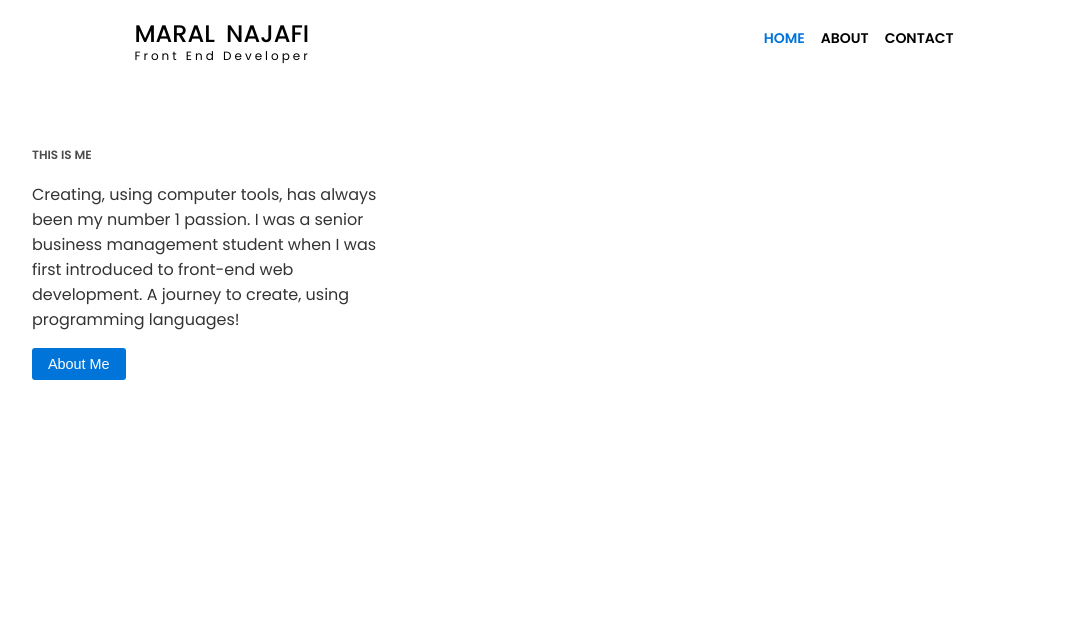
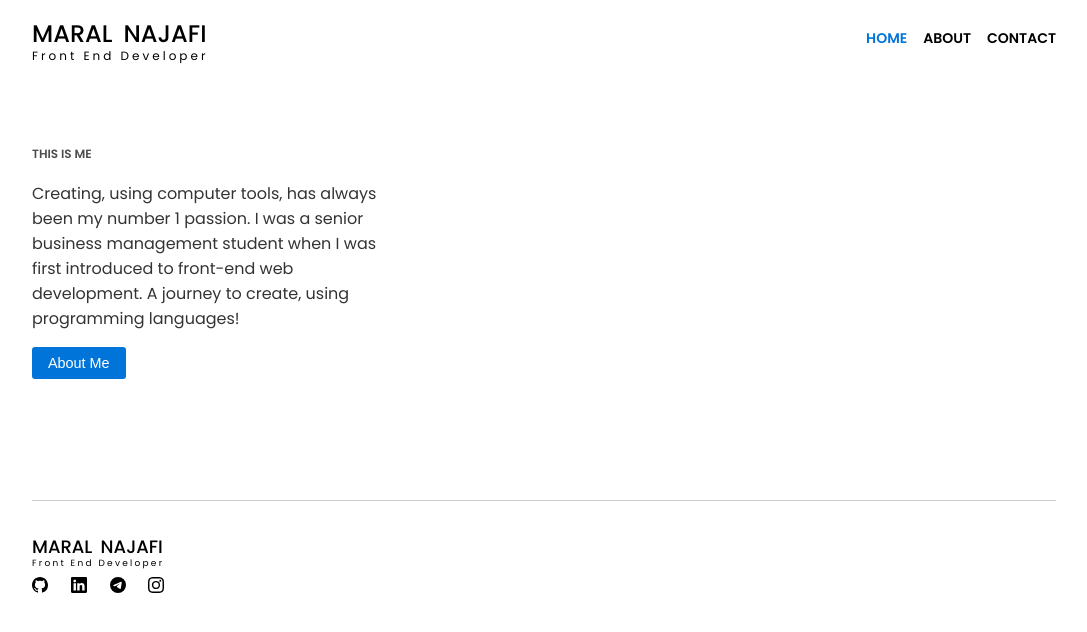
Before and after one commit to MaralNajafi/personal-website, a React (Create React App) app: page / in a window 1280 px wide. Shown: the top 632 px of the page, without its empty margins (96-1183 px from the left). Built offline with nearby package versions, Linux system fonts and the light colour scheme.

Commit message:
create and modify: footer related components

```diff
--- a/src/Components/Containers/Container.jsx
+++ b/src/Components/Containers/Container.jsx
@@ -1,5 +1,5 @@
 import React from "react";
 
 export default function Container({ children }) {
-  return <div className="container d-flex flex-col background">{children}</div>;
+  return <div className="container d-flex flex-col jc-start background">{children}</div>;
 }
--- /dev/null
+++ b/src/Components/Footer/MainFooter.jsx
@@ -0,0 +1,38 @@
+import React from "react";
+import InnerContainer from "../Containers/InnerContainer";
+import MeBox from "../Boxes/MeBox";
+import Tooltip from "../Tooltip/Tooltip";
+import SVG from "../SVG";
+import { Link } from "react-router-dom";
+
+export default function MainFooter() {
+  return (
+    <footer className="main-footer">
+      <InnerContainer>
+        <div className="main-footer__data d-flex">
+          <div className="d-flex flex-col gap-10px">
+            <MeBox name={"maral najafi"} position={"front end developer"} />
+            <ul className="d-flex jc-space-between">
+              <Tooltip text={"github"}>
+                <Link to={"https://github.com/MaralNajafi"}>
+                  <SVG id={"github"} />
+                </Link>
+              </Tooltip>
+              <Tooltip text={"LinkedIn"}>
+                <SVG id={"linked-in"} />
+              </Tooltip>
+              <Tooltip text={"telegram"}>
+                <SVG id={"telegram"} />
+              </Tooltip>
+              <Tooltip text={"instagram"}>
+                <SVG id={"instagram"} />
+              </Tooltip>
+            </ul>
+          </div>
+          <div></div>
+          <div></div>
+        </div>
+      </InnerContainer>
+    </footer>
+  );
+}
--- a/src/pages/Layout.js
+++ b/src/pages/Layout.js
@@ -1,7 +1,7 @@
 import { Outlet } from "react-router-dom";
 import Container from "../Components/Containers/Container";
-import InnerContainer from "../Components/Containers/InnerContainer";
 import MainHeader from "../Components/Header/MainHeader";
+import MainFooter from "../Components/Footer/MainFooter";
 import SVGContainer from "../Components/Containers/SVGContainer";
 import ThemeContext from "../context/ThemeContext";
 const Layout = () => {
@@ -9,10 +9,9 @@ const Layout = () => {
     <ThemeContext.Provider value={{ theme: "light" }}>
       <Container>
         <SVGContainer />
-        <InnerContainer>
-          <MainHeader title={"My website"} />
-        </InnerContainer>
+        <MainHeader title={"My website"} />
         <Outlet />
+        <MainFooter />
       </Container>
     </ThemeContext.Provider>
   );
--- a/src/style/App.scss
+++ b/src/style/App.scss
@@ -17,19 +17,23 @@
   padding-block: 1rem;
 }
 
+.me-wrapper{
+
+}
+
 .my-name {
   text-transform: uppercase;
   font-weight: 500;
-  font-size: 24px;
-  word-spacing: 5px;
+  font-size: 1.5em;
+  word-spacing: 0.2em;
 }
 
 .my-position {
   text-transform: capitalize;
-  font-size: 12px;
+  font-size: 0.75em;
   font-weight: 400;
-  letter-spacing: 3px;
-  line-height: 10px;
+  letter-spacing: 0.25em;
+  line-height: 0.75em;
 }
 
 .main-nav ul {
@@ -211,3 +215,15 @@
 .error-style::placeholder {
   color: red;
 }
+
+.main-footer {
+  margin-top: auto;
+}
+
+.main-footer__data {
+  font-size: 12px;
+  margin-top: 1rem;
+  padding-block: 2rem;
+  border-top: 1px solid #cbcbcb;
+  min-height: 300px;
+}
--- a/src/style/_utilities.scss
+++ b/src/style/_utilities.scss
@@ -66,6 +66,10 @@
   flex-grow: 1;
 }
 
+.gap-20px {
+  gap: 20px;
+}
+
 .gap-10px {
   gap: 10px;
 }
```
